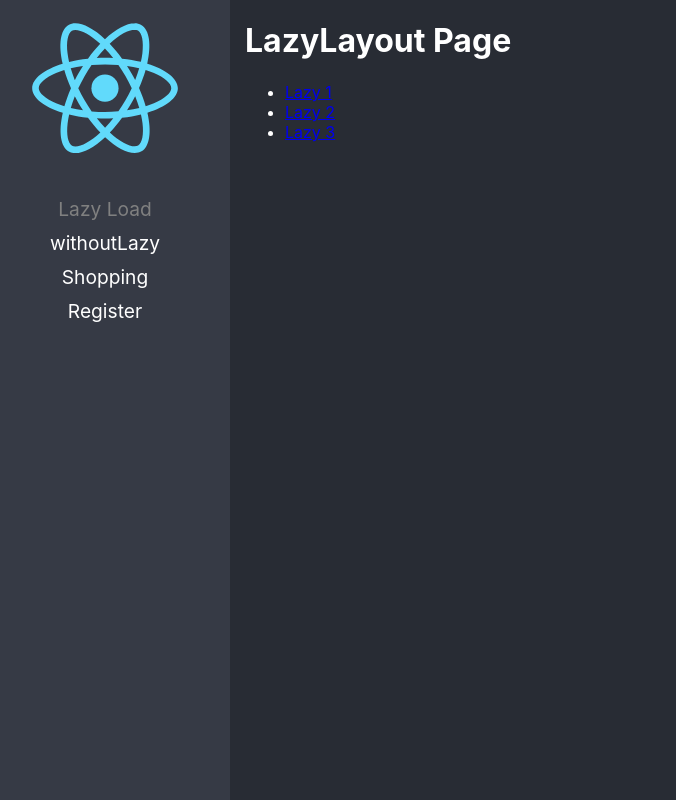
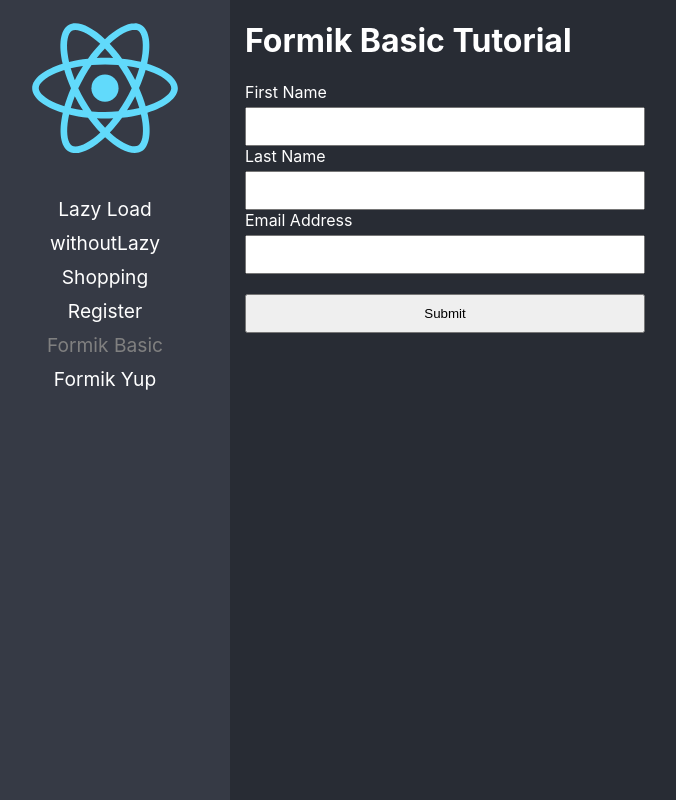
Before and after one commit to ldanielabe/React-Pro, a React (Create React App) app: page /formikBasic in a window 1280 px wide. Before the commit this address led to /lazyLoad. Shown: the whole page, without its empty margins (20-696 px from the left). Built offline with nearby package versions, Linux system fonts and the light colour scheme.

Commit message:
implementation of yup

```diff
--- a/package.json
+++ b/package.json
@@ -10,12 +10,14 @@
     "@types/node": "^16.11.25",
     "@types/react": "^17.0.39",
     "@types/react-dom": "^17.0.11",
+    "formik": "^2.2.9",
     "react": "^17.0.2",
     "react-dom": "^17.0.2",
     "react-router-dom": "^6.2.1",
     "react-scripts": "5.0.0",
     "typescript": "^4.5.5",
-    "web-vitals": "^2.1.4"
+    "web-vitals": "^2.1.4",
+    "yup": "^0.32.11"
   },
   "scripts": {
     "start": "react-scripts start",
--- /dev/null
+++ b/src/ComponentPatterns/Pages/FormikBasicPage.tsx
@@ -0,0 +1,95 @@
+import { FormikErrors, useFormik } from 'formik';
+
+import '../Styles/styles.css'
+
+interface FormValues {
+    firstName: string;
+    lastName: string;
+    email: string;
+}
+
+export const FormikBasicPage = () => {
+
+    const validate = ({ firstName, lastName, email }: FormValues ) => {
+
+        const errors: FormikErrors<FormValues> = {};
+
+        if ( !firstName ) {
+            errors.firstName = 'Required';
+        } else if( firstName.length >= 15 ) {
+            errors.firstName = 'Must be 15 characters or less';
+        }
+
+        if ( !lastName ) {
+            errors.lastName = 'Required';
+        } else if( lastName.length >= 10 ) {
+            errors.lastName = 'Must be 10 characters or less';
+        }
+
+        if (!email) {
+            errors.email = 'Required';
+        } else if (!/^[A-Z0-9._%+-]+@[A-Z0-9.-]+\.[A-Z]{2,4}$/i.test( email )) {
+            errors.email = 'Invalid email address';
+        }
+
+        return errors;
+    }
+
+
+    const { handleChange, values, handleSubmit, errors, touched, handleBlur } = useFormik({
+        initialValues: {
+            firstName: '',
+            lastName: '',
+            email: '',
+        },
+        onSubmit: (values) => {
+            console.log(values);
+        },
+        validate
+    });
+
+
+
+    return (
+        <div>
+            <h1>Formik Basic Tutorial</h1>
+
+            <form onSubmit={ handleSubmit } noValidate>
+                <label htmlFor="firstName">First Name</label>
+                <input
+                    type="text"
+                    name="firstName"
+                    onBlur={ handleBlur }
+                    onChange={ handleChange }
+                    value={ values.firstName }
+                />
+                { touched.firstName && errors.firstName && <span>{ errors.firstName }</span> }
+
+                <label htmlFor="lastName">Last Name</label>
+                <input
+                    type="text"
+                    name="lastName"
+                    onBlur={ handleBlur }
+                    onChange={ handleChange }
+                    value={ values.lastName }
+                />
+                { touched.lastName && errors.lastName && <span>{ errors.lastName }</span> }
+
+                <label htmlFor="email">Email Address</label>
+                <input
+                    type="email"
+                    name="email"
+                    onBlur={ handleBlur }
+                    onChange={ handleChange }
+                    value={ values.email }
+                />
+                { touched.email && errors.email && <span>{ errors.email }</span> }
+
+
+                <button type="submit">Submit</button>
+
+            </form>
+
+        </div>
+    )
+}
--- /dev/null
+++ b/src/ComponentPatterns/Pages/FormikYupPage.tsx
@@ -0,0 +1,62 @@
+import { useFormik } from 'formik';
+import * as Yup from 'yup';
+import '../Styles/styles.css';
+
+interface FormValues {
+    firstName: string;
+    lastName: string;
+    email: string;
+}
+
+export const FormikYupPage = () => {
+
+
+    const { handleChange, values, handleSubmit, errors, touched, handleBlur, getFieldProps } = useFormik({
+        initialValues: {
+            firstName: '',
+            lastName: '',
+            email: '',
+        },
+        onSubmit: (values) => {
+            console.log(values);
+        },
+        validationSchema: Yup.object({
+            firstName: Yup.string()
+                          .max(15, 'Debe tener máximo 15 caracteres')
+                          .required('Campo requerido'),
+            lastName: Yup.string()
+                          .max(15, 'Debe tener máximo 10 caracteres')
+                          .required('Campo requerido'),
+            email: Yup.string()
+                          .email('El corrreo no tiene un formato valido')
+                          .required('Campo requerido')
+        })
+    });
+
+
+
+    return (
+        <div>
+            <h1>Formik Yup</h1>
+
+            <form onSubmit={ handleSubmit } noValidate>
+                <label htmlFor="firstName">First Name</label>
+                <input type="text" {...getFieldProps('fistName')}/>
+                { touched.firstName && errors.firstName && <span>{ errors.firstName }</span> }
+
+                <label htmlFor="lastName">Last Name</label>
+                <input type="text" {...getFieldProps('lastName')}/>
+                { touched.lastName && errors.lastName && <span>{ errors.lastName }</span> }
+
+                <label htmlFor="email">Email Address</label>
+                <input type="email" {...getFieldProps('email')}/>
+                { touched.email && errors.email && <span>{ errors.email }</span> }
+
+
+                <button type="submit">Submit</button>
+
+            </form>
+
+        </div>
+    )
+}
--- /dev/null
+++ b/src/ComponentPatterns/Styles/styles.css
@@ -0,0 +1,25 @@
+form {
+    display: flex;
+    flex-direction: column;
+    width: 400px;
+}
+
+input, select {
+    margin-top: 5px;
+    outline: none;
+    padding: 10px;
+}
+
+
+button {
+    margin-top: 20px;
+    padding: 10px;
+}
+
+span, .error-message {
+    color: red;
+}
+
+.has-error {
+    border: 1px solid red;
+}
--- a/src/Form/Pages/RegisterPage.tsx
+++ b/src/Form/Pages/RegisterPage.tsx
@@ -15,8 +15,6 @@
     e.preventDefault();
   console.log(formData);
   }
-
-
 
   return (
   <div>
@@ -54,7 +52,7 @@
 
             <button type="submit">Send</button>
 
-            <button type="button" onClick={resetFotm}>Reset</button>
+            <button type="button" onClick={resetFotm }>Reset</button>
 
         </form>
   </div>
--- a/src/Routes/routes.ts
+++ b/src/Routes/routes.ts
@@ -3,6 +3,8 @@
 import { LazyPages3 } from '../LazyLoad/Pages';
 import WithoutLazy from '../LazyLoad/Pages/WithoutLazy';
 import { RegisterPage } from '../Form/Pages/RegisterPage';
+import { FormikBasicPage } from '../ComponentPatterns/Pages/FormikBasicPage';
+import { FormikYupPage } from '../ComponentPatterns/Pages/FormikYupPage';
 
 type Element = () => JSX.Element;
 
@@ -39,5 +41,17 @@
         path: 'register',
         Component: RegisterPage,
         name: 'Register'
+    },
+    {
+        to: '/formikBasic',
+        path: 'formikBasic',
+        Component: FormikBasicPage,
+        name: 'Formik Basic'
+    },
+    {
+        to: '/formikYup',
+        path: 'formikYup',
+        Component: FormikYupPage,
+        name: 'Formik Yup'
     }
 ];
```
Also changed, not shown: 1 other file (tests, documents, lock files or other folders).
